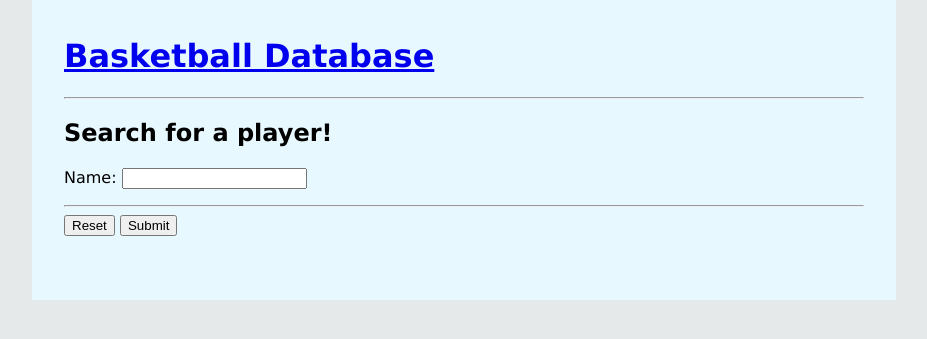
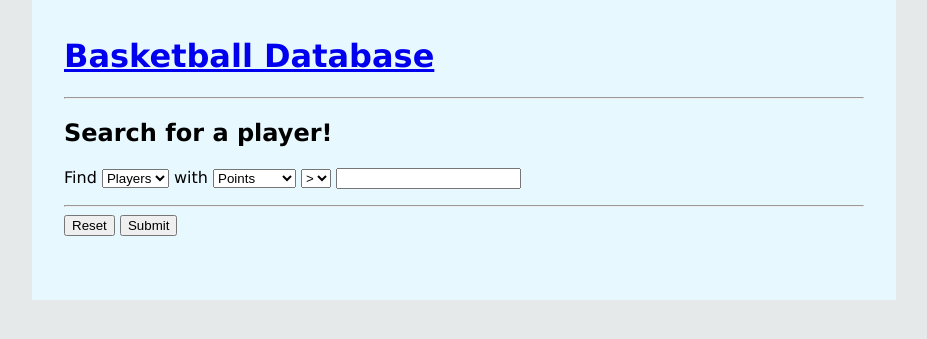
Before and after one commit to jrl47/databases-project, a Flask app: page /query in a window 1280 px wide. Shown: the top 339 px of the page, without its empty margins (176-1103 px from the left). Run offline with Flask 2, Linux system fonts and the light colour scheme; some libraries are stand-ins or nearby versions.

Commit message:
Add form for queries.

```diff
--- a/project-flask/forms.py
+++ b/project-flask/forms.py
@@ -1,5 +1,5 @@
 from flask_wtf import FlaskForm
-from wtforms import StringField, BooleanField, IntegerField
+from wtforms import StringField, BooleanField, IntegerField, SelectField
 from wtforms.validators import DataRequired
 
 class PlayerSearchFormFactory:
@@ -7,6 +7,10 @@ class PlayerSearchFormFactory:
     def form():
         class F(FlaskForm):
             first_last = StringField(default="")
+            query_type = SelectField('Type', choices=[('players', 'Players'), ('teams', 'Teams')])
+            attribute = SelectField('Attribute', choices=[('points', 'Points'), ('assists', 'Assists'), ('rebounds', 'Rebounds'), ('blocks', 'Blocks'), ('steals', 'Steals')])
+            predicate = SelectField('Predicate', choices=[('greater', '>'), ('less', '<'), ('equal', '=')])
+            value = StringField(default="")
         return F()
 
 class PlayerEditFormFactory:
--- a/project-flask/templates/find-player.html
+++ b/project-flask/templates/find-player.html
@@ -8,7 +8,8 @@
 <form action="{{url_for('search')}}" method="POST">
   {{form.csrf_token}}
   <p>
-    Name: {{form.first_last}}
+    Find {{form.query_type}}
+    with {{form.attribute}} {{form.predicate}} {{form.value}}
     {% if form.first_last.errors %}
     <ul>{% for error in form.first_last.errors %}<li>{{error}}</li>{% endfor %}</ul>
     {% endif %}
```
